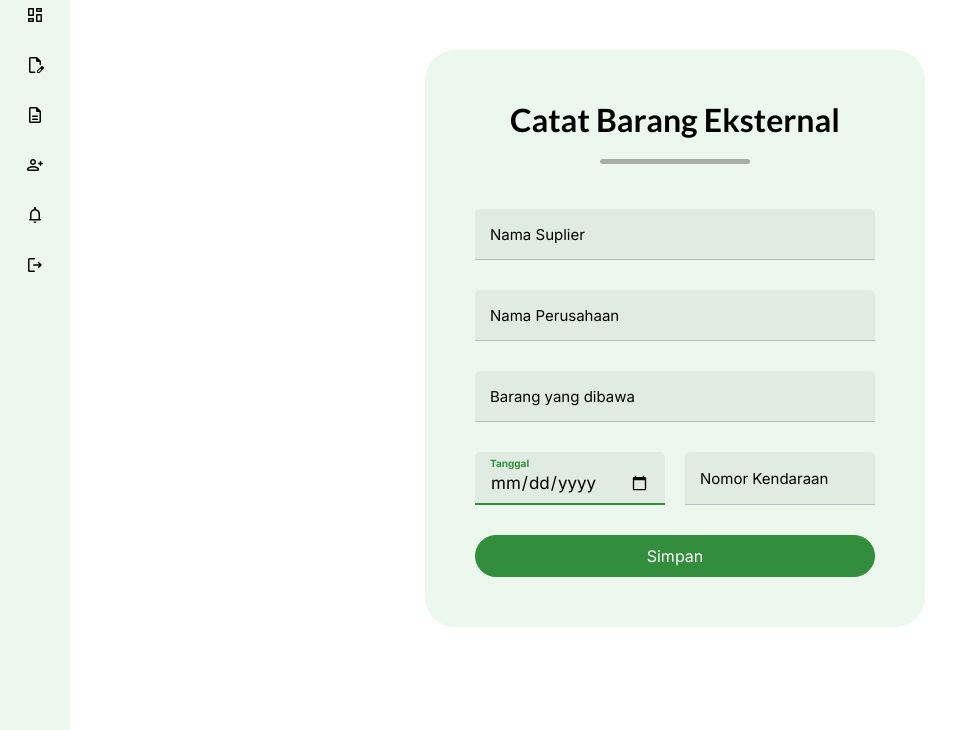
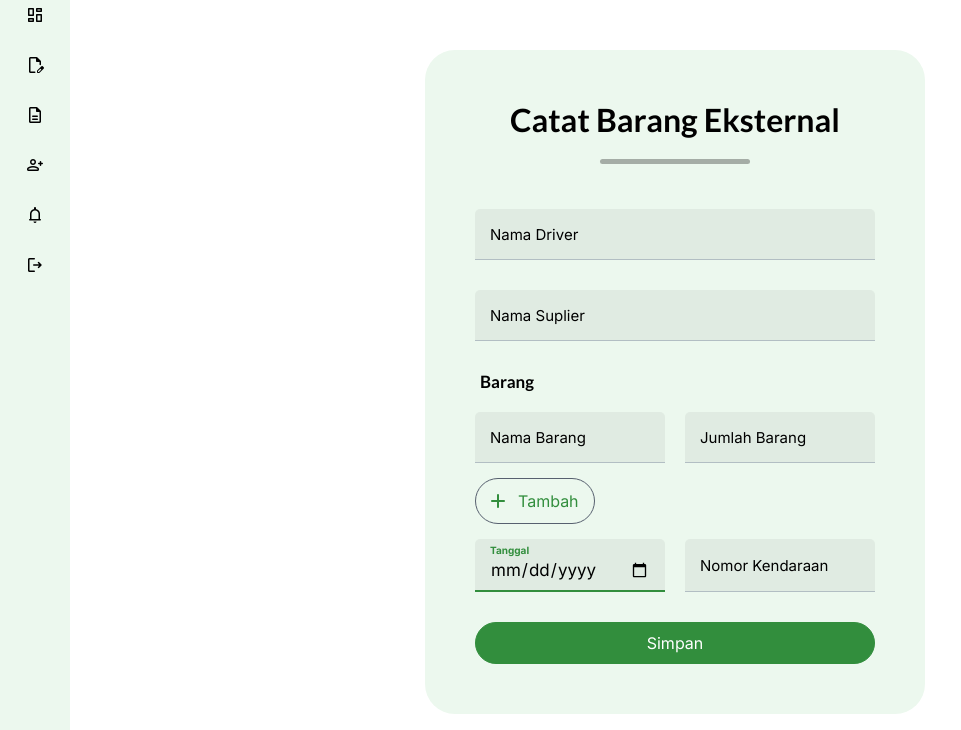
Before and after one commit to fatahillah2606/tukp-datakeeper, a PHP site: page /pages/catat/catat-barang-ext.html in a window 1280 px wide. Shown: the part 70-800 px from the top of the page, without its empty margins (0-961 px from the left). Run offline with PHP 8.4, Linux system fonts and the light colour scheme.

Commit message:
- Fixed "tambah" button on form - Removed .vscode folder

```diff
--- a/assets/css/style.css
+++ b/assets/css/style.css
@@ -300,6 +300,9 @@
   position: relative;
   border-radius: 5px 5px 0 0;
 }
+.formulir .multi-field .form-field {
+  margin: 0;
+}
 .formulir .form-field::before {
   content: "";
   position: absolute;
@@ -321,6 +324,7 @@
   left: 15px;
   font-size: 15px;
   transition: 0.3s ease;
+  text-transform: capitalize;
 }
 .formulir .form-field.fokus label {
   top: 5px;
@@ -339,7 +343,8 @@
   background: none;
   font-size: 17px;
 }
-.formulir .form-field .delete-field {
+.formulir .form-field .delete-field,
+.formulir .multi-field .delete-field {
   position: absolute;
   top: 50%;
   transform: translateY(-50%);
@@ -369,7 +374,9 @@
 .formulir .multi-field {
   display: flex;
   /* align-items: center; */
+  margin-bottom: 30px;
   gap: 20px;
+  position: relative;
 }
 .formulir .tombol-aksi {
   display: flex;
--- a/assets/js/formulir.js
+++ b/assets/js/formulir.js
@@ -1,5 +1,4 @@
 // Define
-let visitorNameCont = document.querySelector("#visitor-name-cont");
 
 // focus animation
 function focusAnimation() {
@@ -18,37 +17,113 @@ function focusAnimation() {
   });
 }
 focusAnimation();
-// Generate Element
-let pengunjung = 1;
-function tambahPengunjung() {
+// Generate single Element
+let singleField = 1;
+function tambahSingleField(nama, tipe, idBungkus) {
+  let singleFieldCont = document.getElementById(idBungkus);
+  // pisahkan isi parameter
+  let x = nama.toLowerCase().split(" ");
+  let namaField = x[0] + "-" + x[1];
+  let labelFieldTxt = x[0] + " " + x[1];
   // form field
   const formField = document.createElement("div");
   formField.classList.add("form-field");
-  // label pengunjung
-  const labelNama = document.createElement("label");
-  labelNama.setAttribute("for", "nama-pengunjung-" + pengunjung);
-  labelNama.innerText = "Nama Pengunjung";
-  // inpun nama
-  const inputNama = document.createElement("input");
-  inputNama.setAttribute("type", "text");
-  inputNama.setAttribute("id", "nama-pengunjung-" + pengunjung);
-  inputNama.setAttribute("name", "nama-pengunjung-" + pengunjung);
-  pengunjung++;
+  // label
+  const labelField = document.createElement("label");
+  labelField.setAttribute("for", namaField + "-" + singleField);
+  labelField.innerText = labelFieldTxt;
+  // input
+  const inputField = document.createElement("input");
+  inputField.setAttribute("type", tipe);
+  inputField.setAttribute("id", namaField + "-" + singleField);
+  inputField.setAttribute("name", namaField + "-" + singleField);
+
+  singleField++;
   // tombol hapus
-  const hapusNama = document.createElement("span");
-  hapusNama.classList.add("material-symbols-rounded", "delete-field");
-  hapusNama.setAttribute("onclick", "hapusPengunjung(this); return false;");
-  hapusNama.innerText = "delete";
+  const hapusField = document.createElement("span");
+  hapusField.classList.add("material-symbols-rounded", "delete-field");
+  hapusField.setAttribute("onclick", "hapusField(this); return false;");
+  hapusField.innerText = "delete";
   // Masukan kedalam visitor name container
-  formField.appendChild(labelNama);
-  formField.appendChild(inputNama);
-  formField.appendChild(hapusNama);
-  visitorNameCont.appendChild(formField);
+  formField.appendChild(labelField);
+  formField.appendChild(inputField);
+  // masukan tombol hapus
+  formField.appendChild(hapusField);
+  singleFieldCont.appendChild(formField);
+  focusAnimation();
+}
+
+// Generate multiple element
+let multiField = 1;
+function tambahMultiField(
+  fieldSatu,
+  fieldDua,
+  tipeFieldSatu,
+  tipeFieldDua,
+  idBungkus
+) {
+  doubleFieldCont = document.getElementById(idBungkus);
+  // Pisahkan isi parameter untuk Field 1
+  let x = fieldSatu.toLowerCase().split(" ");
+  let namaFieldSatu = x[0] + "-" + x[1];
+  let labelFieldSatuTxt = x[0] + " " + x[1];
+  // Pisahkan isi parameter untuk Field 2
+  let y = fieldDua.toLowerCase().split(" ");
+  let namaFieldDua = y[0] + "-" + y[1];
+  let labelFieldDuaTxt = y[0] + " " + y[1];
+  // multi field container
+  const multiFieldCont = document.createElement("div");
+  multiFieldCont.classList.add("multi-field");
+
+  // form field 1
+  const formFieldSatu = document.createElement("div");
+  formFieldSatu.classList.add("form-field");
+  // label
+  const labelFieldSatu = document.createElement("label");
+  labelFieldSatu.setAttribute("for", namaFieldSatu + "-" + multiField);
+  labelFieldSatu.innerText = labelFieldSatuTxt;
+  // Input
+  const inputFieldSatu = document.createElement("input");
+  inputFieldSatu.setAttribute("type", tipeFieldSatu);
+  inputFieldSatu.setAttribute("id", namaFieldSatu + "-" + multiField);
+  inputFieldSatu.setAttribute("name", namaFieldSatu + "-" + multiField);
+
+  // form field 2
+  const formFieldDua = document.createElement("div");
+  formFieldDua.classList.add("form-field");
+  // label
+  const labelFieldDua = document.createElement("label");
+  labelFieldDua.setAttribute("for", namaFieldDua + "-" + multiField);
+  labelFieldDua.innerText = labelFieldDuaTxt;
+  // Input
+  const inputFieldDua = document.createElement("input");
+  inputFieldDua.setAttribute("type", tipeFieldDua);
+  inputFieldDua.setAttribute("id", namaFieldDua + "-" + multiField);
+  inputFieldDua.setAttribute("name", namaFieldDua + "-" + multiField);
+
+  multiField++;
+  // tombol hapus
+  const hapusField = document.createElement("span");
+  hapusField.classList.add("material-symbols-rounded", "delete-field");
+  hapusField.setAttribute("onclick", "hapusField(this); return false;");
+  hapusField.innerText = "delete";
+  // masukan field 1 ke konten double field
+  formFieldSatu.appendChild(labelFieldSatu);
+  formFieldSatu.appendChild(inputFieldSatu);
+  multiFieldCont.appendChild(formFieldSatu);
+  // masukan field 2 ke konten double field
+  formFieldDua.appendChild(labelFieldDua);
+  formFieldDua.appendChild(inputFieldDua);
+  multiFieldCont.appendChild(formFieldDua);
+
+  // masukan tombol hapus
+  multiFieldCont.appendChild(hapusField);
+  doubleFieldCont.appendChild(multiFieldCont);
   focusAnimation();
 }
 
 // remove element
-function hapusPengunjung(elemen) {
+function hapusField(elemen) {
   elemen.parentElement.remove();
   focusAnimation();
 }
--- a/pages/catat/catat-barang-ext.html
+++ b/pages/catat/catat-barang-ext.html
@@ -124,20 +124,36 @@
             <h1>Catat Barang Eksternal</h1>
             <form action="">
               <div class="form-field">
+                <label for="nama-driver">Nama Driver</label>
+                <input type="text" id="nama-driver" name="nama-driver" />
+              </div>
+              <div class="form-field">
                 <label for="nama-suplier">Nama Suplier</label>
                 <input type="text" id="nama-suplier" name="nama-suplier" />
               </div>
-              <div class="form-field">
-                <label for="nama-perusahaan">Nama Perusahaan</label>
-                <input
-                  type="text"
-                  id="nama-perusahaan"
-                  name="nama-perusahaan"
-                />
+              <h2>Barang</h2>
+              <div id="field-barang">
+                <div class="multi-field">
+                  <div class="form-field">
+                    <label for="nama-barang">Nama Barang</label>
+                    <input type="text" id="nama-barang" name="nama-barang" />
+                  </div>
+                  <div class="form-field">
+                    <label for="jumlah-barang">Jumlah Barang</label>
+                    <input
+                      type="number"
+                      id="jumlah-barang"
+                      name="jumlah-barang"
+                    />
+                  </div>
+                </div>
               </div>
-              <div class="form-field">
-                <label for="bawa-barang">Barang yang dibawa</label>
-                <input type="text" id="bawa-barang" name="bawa-barang" />
+              <div
+                class="tambah"
+                onclick="tambahMultiField('Nama Barang', 'Jumlah Barang', 'text', 'number', 'field-barang')"
+              >
+                <span class="material-symbols-rounded">add</span>
+                <span class="btn-label">Tambah</span>
               </div>
               <div class="multi-field">
                 <div class="form-field fokus">
@@ -149,7 +165,6 @@
                   <input type="text" id="no-kendaraan" name="no-kendaraan" />
                 </div>
               </div>
-
               <div class="tombol-aksi">
                 <button name="submit" id="submit">Simpan</button>
               </div>
```
Also changed, not shown: pages/catat/catat-pengunjung.html (+7 -2 lines).
